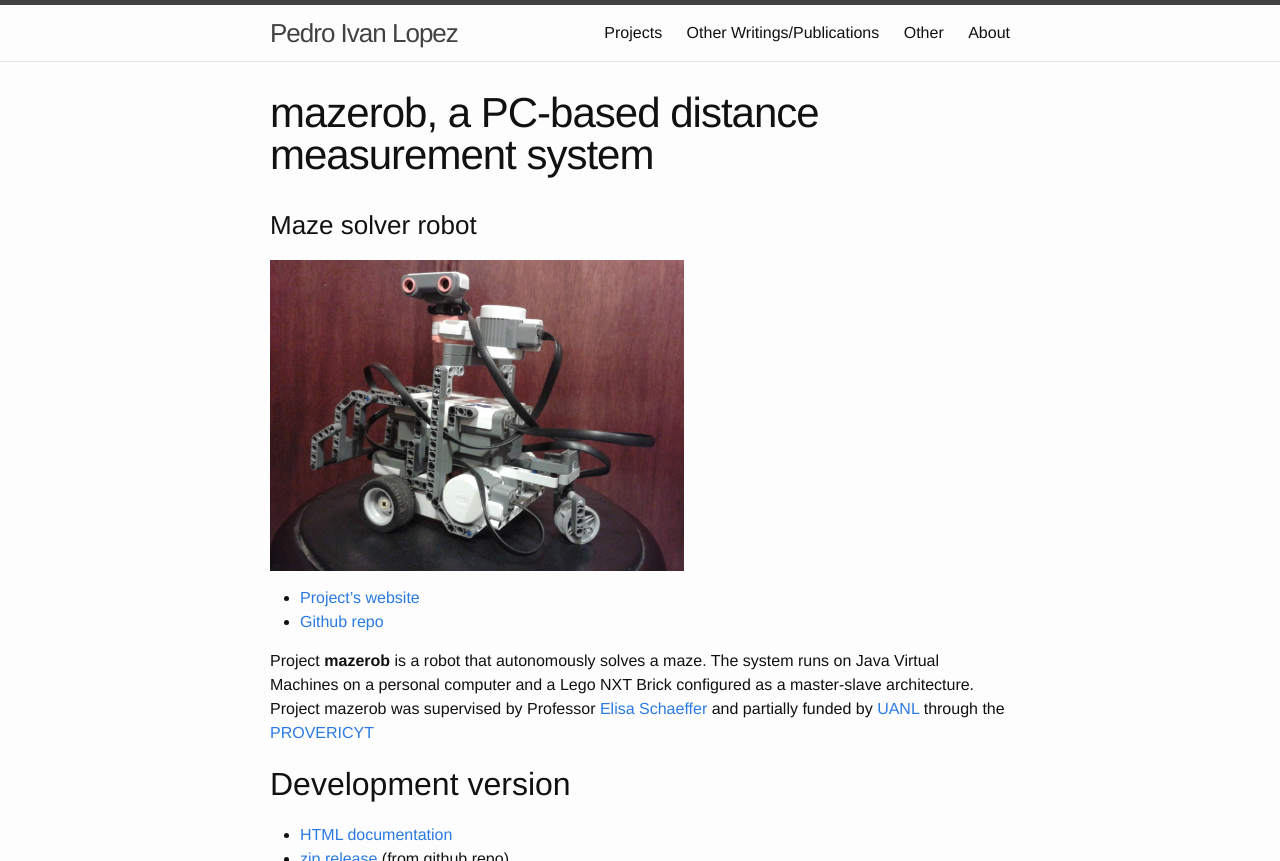
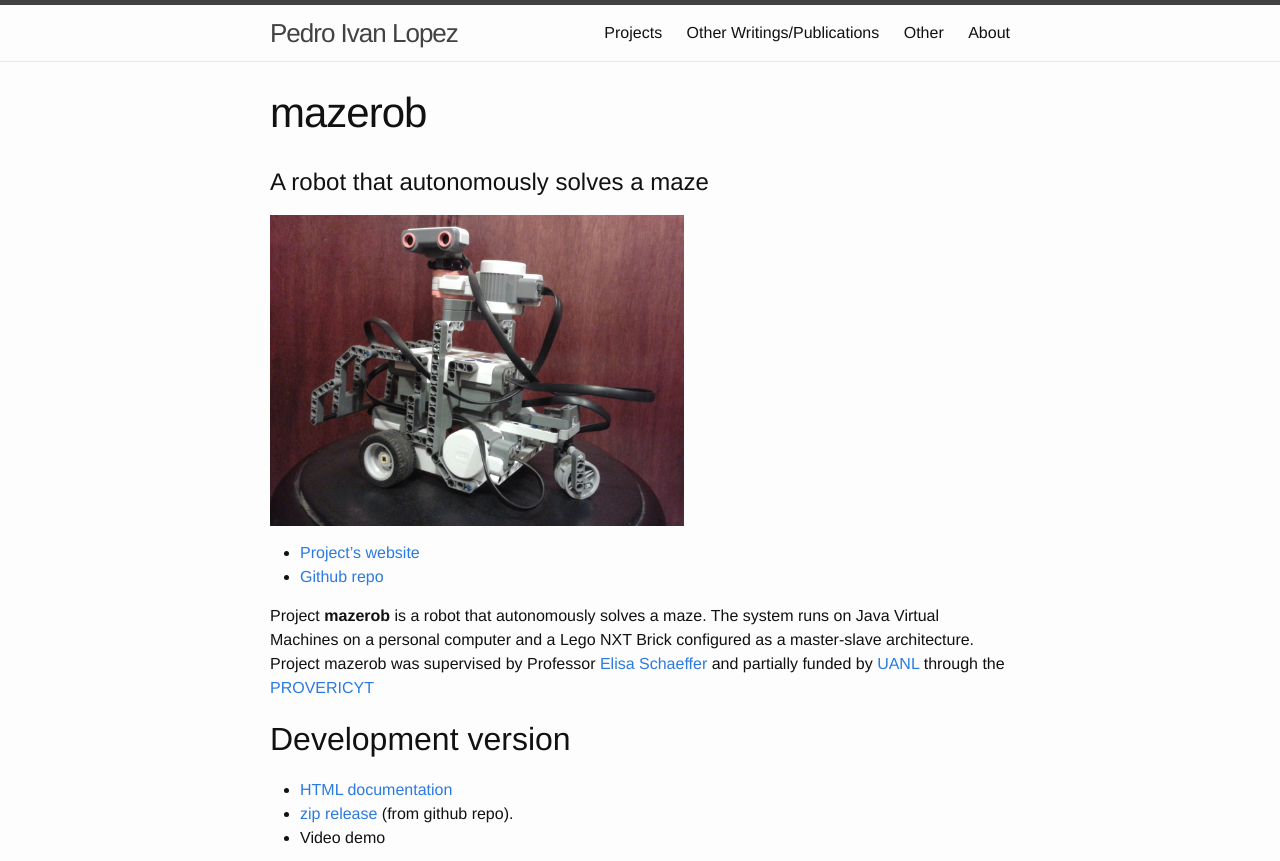
Before and after one commit to lopezpdvn/lopezpdvn.github.io, a Jekyll site: the page built from mazerob/index.md, in a window 1280 px wide and 900 px high, cut to the strip 0-861 px from the top of the window. Built offline with Jekyll 4.4.1, drawn with Linux system fonts in a browser that asks for light colours.

Commit message:
Fized title and subtitles in cerca and mazerob projects pages

```diff
--- a/mazerob/index.md
+++ b/mazerob/index.md
@@ -1,10 +1,10 @@
 ---
 layout: page
-title: mazerob, a PC-based distance measurement system
+title: mazerob
 permalink: /mazerob/
 ---
 
-### Maze solver robot
+# A robot that autonomously solves a maze
 
 <a class="image-wrapper" href="mazerob_explorer.jpg"><img alt="mazerob explorer picture." src="mazerob_explorer.jpg" style="width: 414.4px; height: 311.2px;" /></a>
 
```
Also changed, not shown: cerca/index.md (+1 -1 lines).
